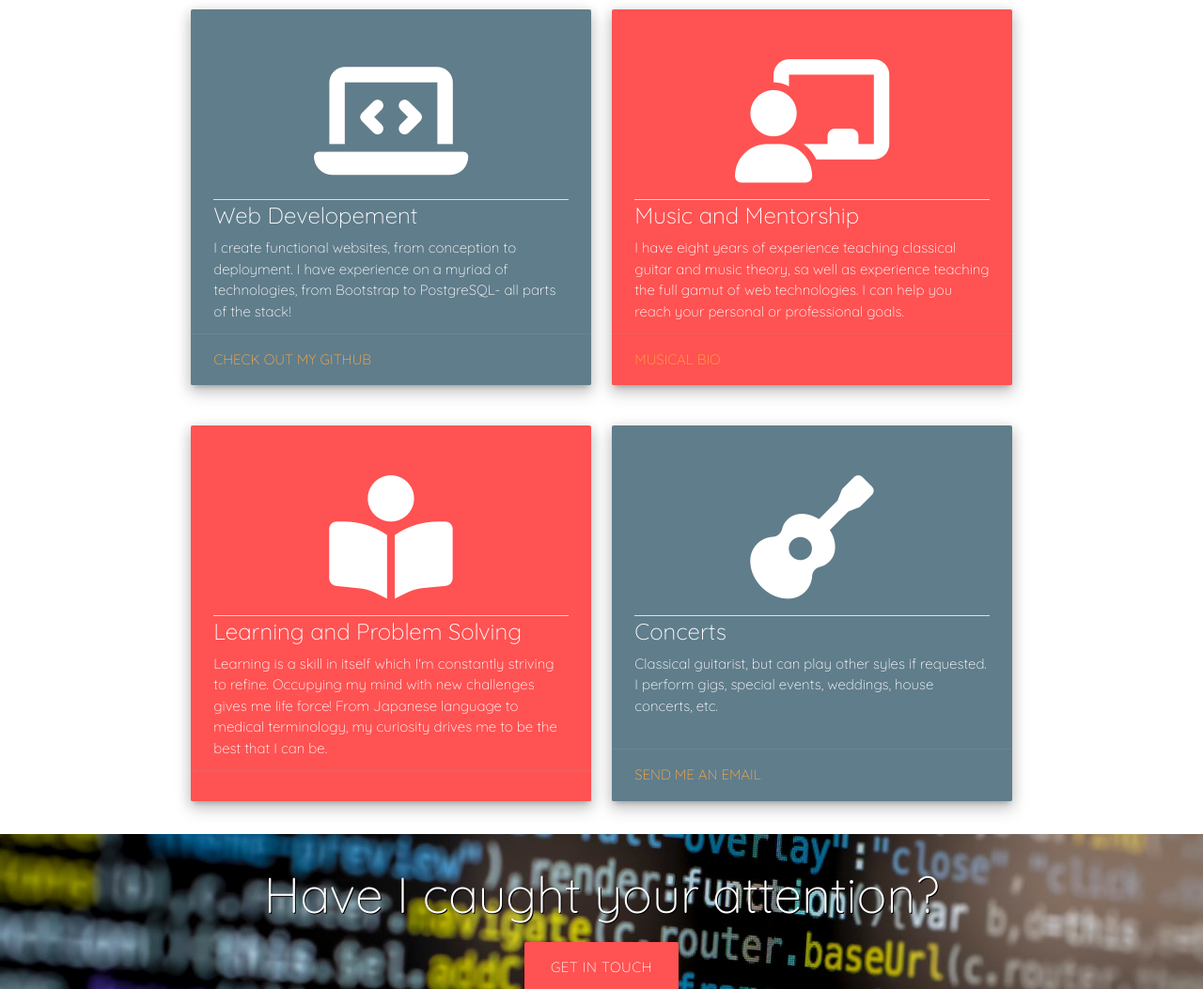
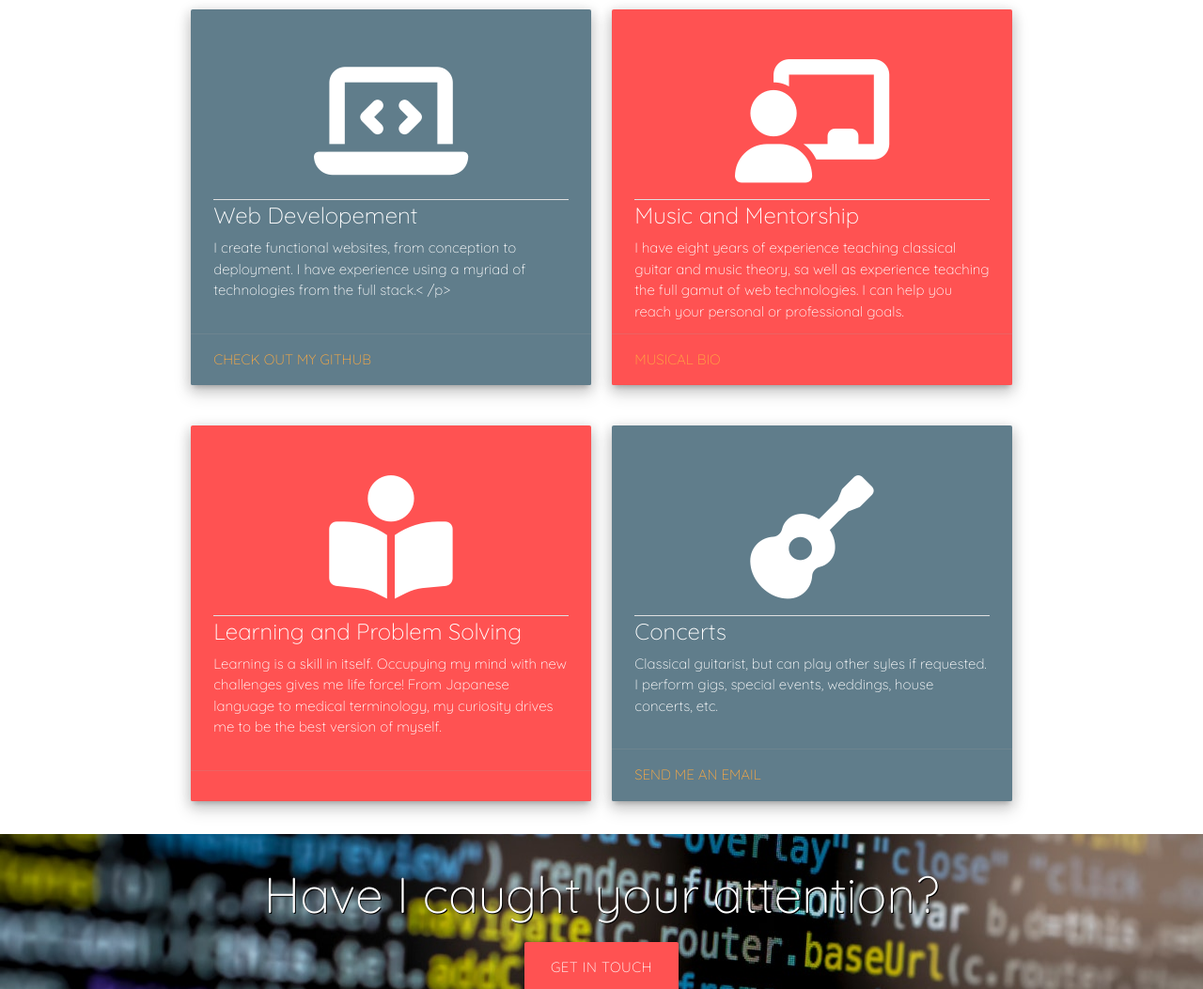
Before and after one commit to tylerCaineRhodes/static-portfolio, a website: page client/index.html in a window 1280 px wide. Shown: the part 697-1750 px from the top of the page at 94% size. Drawn offline with nearby package versions, Linux system fonts and the light colour scheme.

```diff
--- a/client/index.html
+++ b/client/index.html
@@ -98,7 +98,7 @@
               <h3 class="center-align"><i class="fa fa-laptop-code fa-3x"></i></h3>
               <div class="divider"></div>
               <span class="card-title">Web Developement</span>
-              <p>I create functional websites, from conception to deployment. I have experience on a myriad of technologies, from Bootstrap to PostgreSQL- all parts of the stack!</p>
+              <p>I create functional websites, from conception to deployment. I have experience using a myriad of technologies from the full stack.< /p>
             </div>
             <div class="card-action">
               <a target="_blank" rel="noopener noreferrer" href="https://github.com/tylerCaineRhodes">Check out my Github</a>
@@ -128,7 +128,7 @@
               <h3 class="center-align"><i class="fas fa-book-reader fa-3x"></i></i></h3>
               <div class="divider"></div>
               <span class="card-title">Learning and Problem Solving</span>
-              <p>Learning is a skill in itself which I'm constantly striving to refine. Occupying my mind with new challenges gives me life force! From Japanese language to medical terminology, my curiosity drives me to be the best that I can be.</p>
+              <p>Learning is a skill in itself. Occupying my mind with new challenges gives me life force! From Japanese language to medical terminology, my curiosity drives me to be the best version of myself.</p>
             </div>
             <div class="card-action">
             </div>
```
